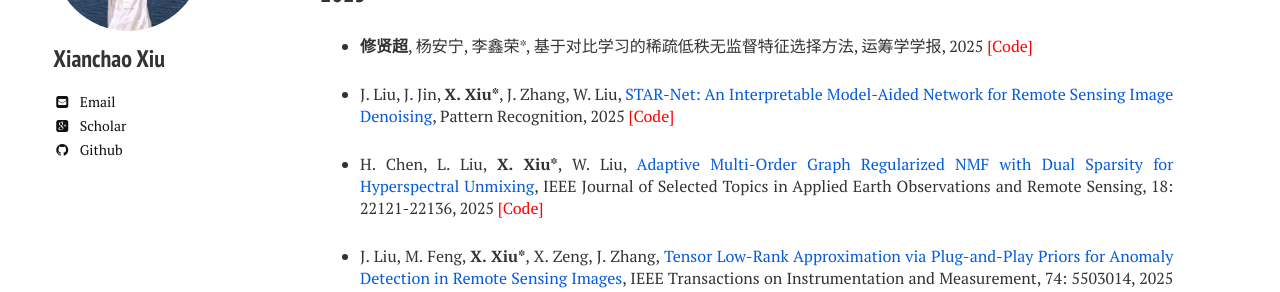
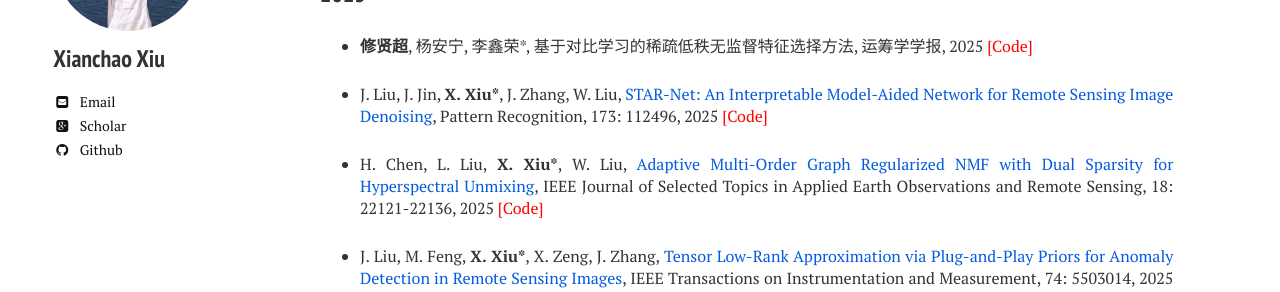
Before and after one commit to xianchaoxiu/xianchaoxiu.github.io, a Jekyll site: the page built from publications/index.md, in a window 1280 px wide. Shown: the part 191-483 px from the top of the page. Built offline with Jekyll 4.4.1, drawn with Linux system fonts in a browser that asks for light colours; nearby versions of some CDN libraries.

Commit message:
Update index.md

```diff
--- a/publications/index.md
+++ b/publications/index.md
@@ -15,7 +15,7 @@ share: false
 
 * <b>修贤超</b>, 杨安宁, 李鑫荣*, 基于对比学习的稀疏低秩无监督特征选择方法, 运筹学学报, 2025 <a href="https://github.com/xianchaoxiu/DSCOFS-CL" class="textlink" target="_blank" style="color: red;">[Code]</a>
 
-* J. Liu, J. Jin, <b>X. Xiu*</b>, J. Zhang, W. Liu, <a href="https://doi.org/10.1016/j.patcog.2025.112496" class="textlink" target="_blank">STAR-Net: An Interpretable Model-Aided Network for Remote Sensing Image Denoising</a>, Pattern Recognition, 2025 <a href="https://github.com/xianchaoxiu/STAR-Net" class="textlink" target="_blank" style="color: red;">[Code]</a>
+* J. Liu, J. Jin, <b>X. Xiu*</b>, J. Zhang, W. Liu, <a href="https://doi.org/10.1016/j.patcog.2025.112496" class="textlink" target="_blank">STAR-Net: An Interpretable Model-Aided Network for Remote Sensing Image Denoising</a>, Pattern Recognition, 173: 112496, 2025 <a href="https://github.com/xianchaoxiu/STAR-Net" class="textlink" target="_blank" style="color: red;">[Code]</a>
 
 * H. Chen, L. Liu, <b>X. Xiu*</b>, W. Liu, <a href="https://doi.org/10.1109/JSTARS.2025.3602505" class="textlink" target="_blank">Adaptive Multi-Order Graph Regularized NMF with Dual Sparsity for Hyperspectral Unmixing</a>, IEEE Journal of Selected Topics in Applied Earth Observations and Remote Sensing, 18: 22121-22136, 2025 <a href="https://github.com/xianchaoxiu/MOGNMF" class="textlink" target="_blank" style="color: red;">[Code]</a>
 
```
